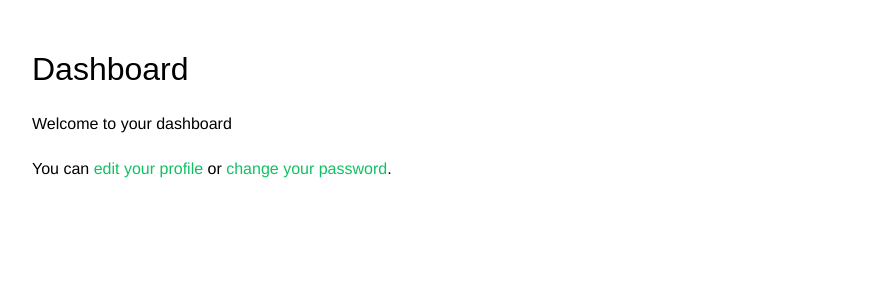
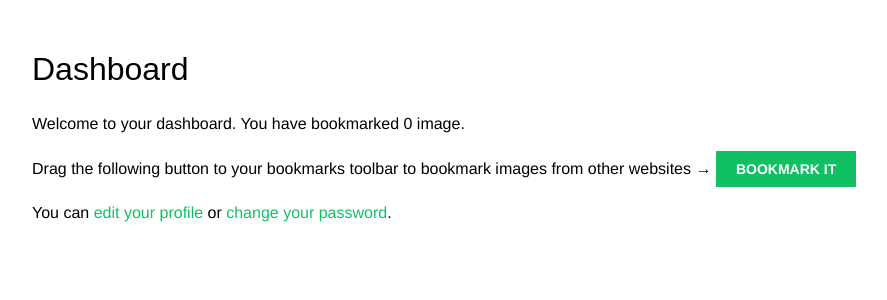
Before and after one commit to sourcery-ai-bot/django-by-example, a Django app: page / in a window 1280 px wide. Shown: the part 48-348 px from the top of the page, without its empty margins (68-955 px from the left). Run offline with Django 3.2, Linux system fonts and the light colour scheme; the visitor is signed in with stand-in values (Sample User, id 1); data that the repository does not hold is empty; some web fonts are replaced.

Commit message:
user can now added bookmarklet

```diff
--- a/socialSite/account/templates/account/dashboard.html
+++ b/socialSite/account/templates/account/dashboard.html
@@ -4,6 +4,19 @@
 
 {% block content %}
   <h1>Dashboard</h1>
-  <p>Welcome to your dashboard</p>
-  <p>You can <a href="{% url "edit" %}">edit your profile</a> or <a href="{% url "password_change" %}">change your password</a>.</p>
+
+  {% with total_images_created=request.user.images_created.count %}
+    <p>
+      Welcome to your dashboard.
+      You have bookmarked {{ total_images_created }} image{{ total_image_created|pluralize }}.
+    </p>
+  {% endwith %}
+
+  <p>
+    Drag the following button to your bookmarks toolbar to bookmark images from other websites → <a href="javascript:{% include "bookmarklet_launcher.js" %}" class="button">Bookmark it</a>
+  <p>
+
+  <p>
+    You can <a href="{% url "edit" %}">edit your profile</a> or <a href="{% url "password_change" %}">change your password</a>.
+  </p>
 {% endblock %}
```
